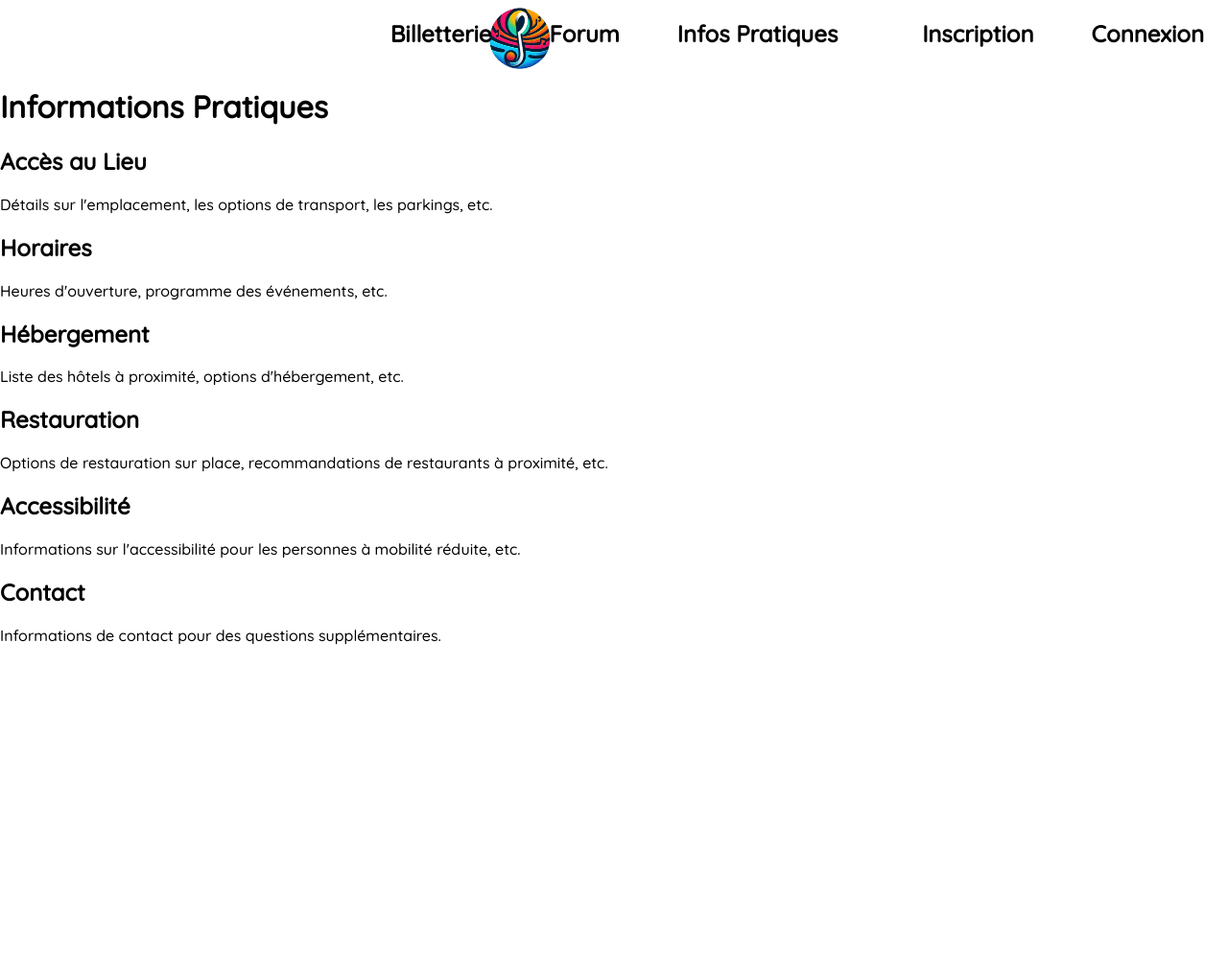
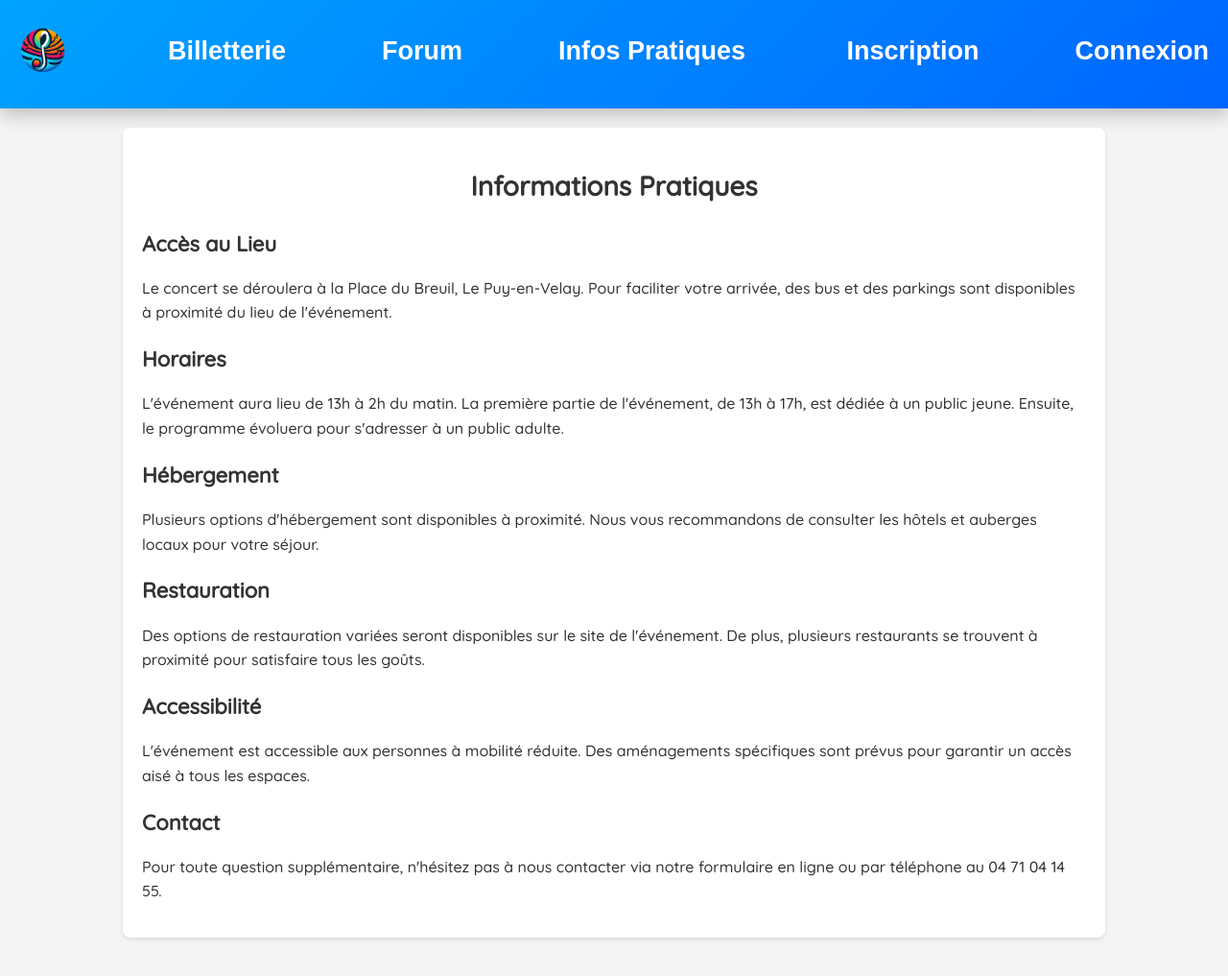
Before and after one commit to Nathanmarij/SAE301, a PHP site: the page made by sae301/Infos Pratiques.php in a window 1280 px wide. Shown: the whole page at 96% size. Run offline with PHP 8.4, Linux system fonts and the light colour scheme; some libraries are stand-ins or nearby versions.

Commit message:
infos pratiques et header

```diff
--- a/sae301/Infos Pratiques.php
+++ b/sae301/Infos Pratiques.php
@@ -4,15 +4,12 @@
 <head>
     <meta charset="UTF-8">
     <meta name="viewport" content="width=device-width, initial-scale=1.0">
-    <link rel="stylesheet" href="https://cdnjs.cloudflare.com/ajax/libs/font-awesome/6.1.0/css/all.min.css">
+    <link href="css/infopratique.css" type="text/css" rel="stylesheet" />
     <link href="css/header.css" type="text/css" rel="stylesheet" />
-    <link href="css/main.css" type="text/css" rel="stylesheet" />
+
     <link href="https://fonts.googleapis.com/css2?family=Quicksand:wght@500&display=swap" rel="stylesheet">
+    <link rel="icon" href="favicon.ico">
     <title>Infos Pratiques - Unicert 2024</title>
-    <!-- Ajoutez ici votre PHP et autres éléments de la balise head comme dans votre page d'accueil -->
-</head>
-
-<body>
     <?php
     include("config.php");
     session_start();
@@ -25,9 +22,20 @@
 </head>
 
 <body>
+    </head>
+
+    <body>
     <header>
         <div class="header">
-                <div class="btn-nav navbar">
+
+            <div class="logo">
+            <a href="index.php">
+            <!-- Logo -->
+            <img src="image/logo.png" alt="UNICEF logo">
+            </a>
+            </div>
+            <div class="nav-container">
+            <div class="btn-nav">
                 <!-- Boutons de navigation -->
                 <a href="billetterie.php">
                     <h2>Billetterie</h2>
@@ -39,12 +47,9 @@
                     <h2>Infos Pratiques</h2>
                 </a>
             </div>
-                <div class="logo">
-                    <!-- Logo -->
-                    <a href="index.php">
-                        <img src="image/logo.png" alt="UNICEF logo">
-                    </a>
             </div>
+
+
             <div class="btn-nav compte">
                 <!-- Boutons d'inscription et de connexion -->
                 <?php
@@ -77,28 +82,36 @@
             <h1>Informations Pratiques</h1>
 
             <h2>Accès au Lieu</h2>
-                <p>Détails sur l'emplacement, les options de transport, les parkings, etc.</p>
+            <p>
+                Le concert se déroulera à la Place du Breuil, Le Puy-en-Velay. Pour faciliter votre arrivée, des bus et des parkings sont disponibles à proximité du lieu de l'événement.
+            </p>
 
             <h2>Horaires</h2>
-                <p>Heures d'ouverture, programme des événements, etc.</p>
+            <p>
+                L'événement aura lieu de 13h à 2h du matin. La première partie de l'événement, de 13h à 17h, est dédiée à un public jeune. Ensuite, le programme évoluera pour s'adresser à un public adulte.
+            </p>
 
             <h2>Hébergement</h2>
-                <p>Liste des hôtels à proximité, options d'hébergement, etc.</p>
+            <p>
+                Plusieurs options d'hébergement sont disponibles à proximité. Nous vous recommandons de consulter les hôtels et auberges locaux pour votre séjour.
+            </p>
 
             <h2>Restauration</h2>
-                <p>Options de restauration sur place, recommandations de restaurants à proximité, etc.</p>
+            <p>
+                Des options de restauration variées seront disponibles sur le site de l'événement. De plus, plusieurs restaurants se trouvent à proximité pour satisfaire tous les goûts.
+            </p>
 
             <h2>Accessibilité</h2>
-                <p>Informations sur l'accessibilité pour les personnes à mobilité réduite, etc.</p>
+            <p>
+                L'événement est accessible aux personnes à mobilité réduite. Des aménagements spécifiques sont prévus pour garantir un accès aisé à tous les espaces.
+            </p>
 
             <h2>Contact</h2>
-                <p>Informations de contact pour des questions supplémentaires.</p>
+            <p>
+                Pour toute question supplémentaire, n'hésitez pas à nous contacter via notre formulaire en ligne ou par téléphone au 04 71 04 14 55.
+            </p>
         </div>
     </div>
-
-        <!-- Pied de page (Footer) -->
-        <!-- Ajoutez ici le code de votre pied de page (footer) comme dans votre page d'accueil -->
-
     </body>
 
 </html>
--- a/sae301/css/header.css
+++ b/sae301/css/header.css
@@ -1,4 +1,3 @@
-/* Add your own colors, sizes, and fonts */
 body {
     margin: 0;
     font-family: 'Quicksand', sans-serif;
@@ -17,65 +16,62 @@ html, body {
     display: flex;
     justify-content: space-between;
     align-items: center;
-    background-color: #ffffff;
-    padding: 10px;
-    height: 50px;
-    margin-bottom: 10px;
+    background: linear-gradient(135deg, #00A3FF 0%, #0066FF 100%);
+    padding: 10px 20px;
+    color: white;
+    box-shadow: 0 8px 16px rgba(0, 0, 0, 0.2);
+    transition: background-color 0.3s, box-shadow 0.3s, padding 0.3s;
+}
+.scroll-active .header {
+    padding: 5px 20px;
+    background-color: #0057B8; /* Changement de couleur */
+    box-shadow: 0 5px 15px rgba(0, 0, 0, 0.3);
+}
+.logo img {
+    max-height: 50px;
 }
 
-.logo {
-    margin-top: 15px;
-    flex: 0 0 auto; /* Empêche le logo de se redimensionner */
+.nav-container {
+    display: flex;
+    justify-content: center;
+    margin-left: auto; /* Centrer le conteneur */
+    margin-right: auto; /* Centrer le conteneur */
 }
 
-/* Logo à gauche */
-.logo img {
-    height: 70px; /* Adjust as needed */
-    left: 0%;
-}
-
-/* Boutons de navigation principaux centrés */
-.btn-nav:first-of-type {
-    position: relative;
-    left: 50%;
-    transform: translateX(-50%);
+.btn-nav {
     display: flex;
-    gap: 30px; /* Existing gap */
-    flex-wrap: wrap; /* Allows items to wrap onto the next line */
-    max-width: 600px; /* Largeur maximale pour maintenir les boutons centrés */
+    gap: 100px;
 }
 
 .btn-nav a {
     text-decoration: none;
-    color: #000000;
-    font-size: 16px;
-    padding: 5px 10px; /* Add padding around the links */
-    margin: 5px; /* Add margin around the links */
-    display: inline-block;
+    color: white;
+    font-family: 'Kumbh Sans', sans-serif; /* Police cohérente */
+    font-size: 18px;
+    transition: color 0.3s;
     position: relative;
+    padding-bottom: 5px;
 }
 
-.btn-nav a:hover {
-    color: #1cabe2; /* Change text color for better visibility */
+.btn-nav a:hover, .btn-nav a:focus {
+    color: #e3e3e3; /* Couleur au survol */
+}
+
+.btn-nav a::after {
+    content: '';
+    display: block;
+    height: 2px;
+    background-color: white;
+    position: absolute;
+    bottom: 0;
+    left: 50%;
+    width: 0;
+    transition: all 0.3s ease;
 }
 
 .btn-nav a:hover::after, .btn-nav a:focus::after {
-    content: '';
-    display: flex;
-    height: 2px; /* Height of the colored bar, adjust as needed */
-    width: 100%; /* Full width of the text */
-    background-color: #1cabe2; /* The color of the bar */
-    position: absolute; /* Absolute position the pseudo-element relative to the link */
-    bottom: 0; /* Align it to the bottom of the link */
-    left: 0; /* Align it to the left of the link */
-}
-
-/* Boutons d'inscription et de connexion à droite */
-.btn-nav:last-of-type {
-    margin-left: auto; /* Pousse les boutons vers la droite */
-    display: flex;
-    gap: 30px; /* Existing gap */
-    flex-wrap: wrap; /* Allows items to wrap onto the next line */
+    width: 100%;
+    left: 0;
 }
 
 @media (max-width: 768px) {
@@ -83,25 +79,13 @@ html, body {
         flex-direction: column;
         align-items: center;
     }
+    .nav-container {
+        order: -1; /* Place la navigation en haut dans l'ordre visuel */
+        margin: 0; /* Réinitialise les marges pour les petits écrans */
+    }
     .btn-nav {
-        position: static;
-        transform: none;
-        flex-direction: row;
-        justify-content: center;
-        width: 100%;
-        gap: 10px; /* Smaller gap for smaller screens */
+        flex-direction: column;
+        align-items: center;
+        gap: 10px;
     }
 }
-
-
-
-.youtubers {
-    display: flex;
-    justify-content: space-between;
-}
-
-.ytbr {
-    background-color: #1cabe2;
-    padding: 15%;
-    border-radius: 15%;
-}
--- /dev/null
+++ b/sae301/css/infopratique.css
@@ -0,0 +1,106 @@
+/* Styles généraux */
+body {
+    font-family: 'Quicksand', sans-serif;
+    background-color: #f4f4f4;
+    color: #333;
+    line-height: 1.6;
+    padding: 20px 0;
+    margin: 0;
+}
+
+a {
+    color: #00A3FF;
+    text-decoration: none;
+}
+
+a:hover {
+    text-decoration: underline;
+}
+
+/* Conteneur principal */
+.main {
+    width: 80%;
+    max-width: 1100px;
+    margin: 0 auto;
+    padding: 20px;
+}
+
+.info-container {
+    background: #fff;
+    padding: 20px;
+    border-radius: 8px;
+    box-shadow: 0 2px 4px rgba(0, 0, 0, 0.1);
+    margin-bottom: 20px;
+}
+
+.info-container h1 {
+    text-align: center;
+    color: #333;
+    font-size: 28px;
+    margin-bottom: 20px;
+}
+
+.info-container h2 {
+    color: #333;
+    font-size: 22px;
+    margin-bottom: 10px;
+}
+
+.info-container p {
+    font-size: 16px;
+    margin-bottom: 15px;
+}
+
+/* Sections spécifiques */
+.section-title {
+    background-color: #00A3FF;
+    color: #fff;
+    padding: 10px;
+    border-radius: 4px;
+}
+
+.section-content {
+    padding: 15px;
+    border-left: 4px solid #00A3FF;
+}
+
+/* Responsive Design */
+@media screen and (max-width: 768px) {
+    .main {
+        width: 95%;
+    }
+
+    .info-container {
+        padding: 15px;
+    }
+
+    .info-container h1 {
+        font-size: 24px;
+    }
+
+    .info-container h2 {
+        font-size: 20px;
+    }
+}
+
+/* Footer Styles */
+footer {
+    background-color: #1E1E1E;
+    color: white;
+    text-align: center;
+    padding: 10px 0;
+    position: relative;
+    bottom: 0;
+    width: 100%;
+}
+
+footer p {
+    margin: 0;
+    font-size: 14px;
+}
+
+footer a {
+    color: #fff;
+}
+
+/* Ajoutez ici d'autres styles spécifiques à votre footer si nécessaire */
```
Lines whose indentation alone changed are shown as unchanged.
